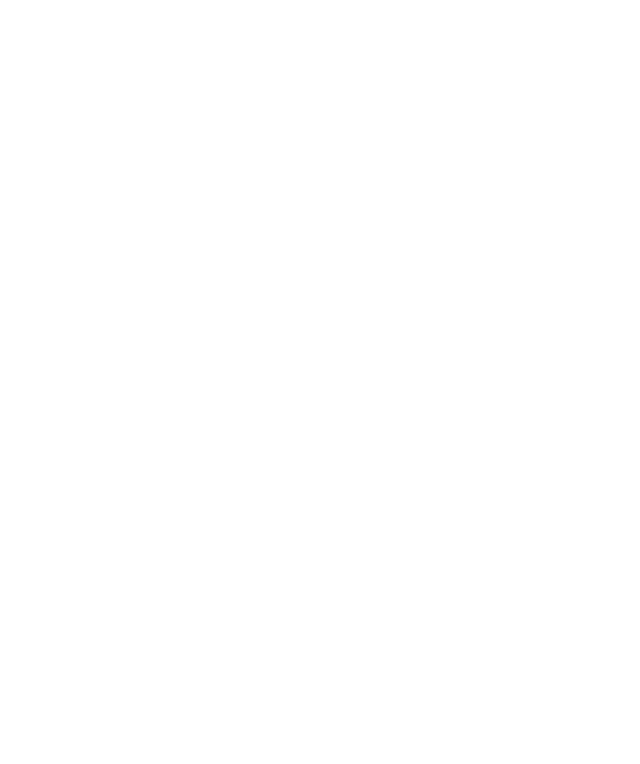
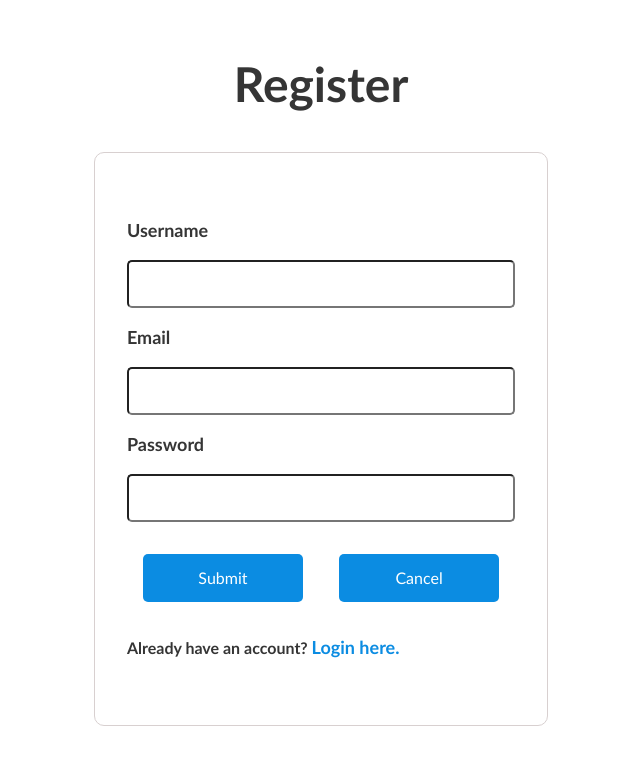
Before and after one commit to Gesifeta/socialmedia, a website: page views/register.html in a window 1280 px wide. Shown: the whole page, without its empty margins (319-959 px from the left). Drawn offline with Linux system fonts and the light colour scheme.

Commit message:
register, login and post form added

```diff
--- a/styles/global.css
+++ b/styles/global.css
@@ -4,6 +4,7 @@
     box-sizing: border-box;
     font-family: 'Trebuchet MS', 'Lucida Sans Unicode', 'Lucida Grande', 'Lucida Sans', Arial, sans-serif;
     font-size: 1rem;
+    color: #353535;
     line-height: 1.5;
 }
 
@@ -34,22 +35,37 @@ select {
     min-height: 3rem;
     outline: none;
     border-radius: 5px;
+    font-size: 1.125rem;
+    width: 100%;
+}
+
+textarea {
+    resize: 5;
+    columns: 30;
+}
+
+a {
+    text-decoration: none;
+    color: rgb(11, 140, 226);
 }
 
 input:focus,
 textarea:focus,
 select:focus {
-    border: 3px solid rgb(21, 119, 21);
+    border: 3px solid rgb(171, 196, 171);
 }
 
 .btn-primary {
     color: #1b88bb;
 
 }
-h1{
+
+h1 {
     font-size: 3rem;
     font-weight: bold;
+
 }
-h5{
+
+h5 {
     font-size: 1rem;
 }
--- a/styles/main.css
+++ b/styles/main.css
@@ -1,29 +1,37 @@
 @import url("./global.css");
-.app{
+@import url("./register.css");
+@import url("./post.css");
+
+.app {
     display: flex;
     flex-direction: column;
     row-gap: 3rem;
+    justify-content: flex-start;
 }
-.app__header{
+
+.app__header {
     background-color: rgb(11, 140, 226);
     display: flex;
     justify-content: flex-end;
 }
-.app .main{
+
+.app .main {
+    display: flex;
     margin: auto;
-    display: flex;
     flex-direction: column;
     justify-content: center;
     align-items: center;
 }
-.app__text-container{
+
+.app__text-container {
     display: flex;
     flex-direction: column;
     justify-content: center;
     align-items: center;
     margin: 2rem;
 }
-.main button{
+
+.main button {
     background-color: rgb(11, 140, 226);
     color: #fff;
     font-weight: bold;
--- /dev/null
+++ b/styles/post.css
@@ -0,0 +1,20 @@
+.app__post {
+    display: flex;
+    flex-direction: column;
+    gap: 3rem;
+    margin: auto;
+    max-width: 80%;
+}
+
+.app__post-form {
+    border-radius: 10px;
+    border: 1px solid rgb(214, 203, 203);
+    margin: auto;
+    display: flex;
+    flex-direction: column;
+    justify-content: center;
+    align-items: center;
+    gap: 1rem;
+    padding: 2rem;
+    width: 90%;
+}
--- /dev/null
+++ b/styles/register.css
@@ -0,0 +1,43 @@
+.app__register-user {
+    margin: auto;
+    display: flex;
+    flex-direction: column;
+    justify-content: center;
+    align-items: center;
+    row-gap: 2rem;
+    max-width: 80%;
+    padding: 3rem 2rem;
+}
+
+.app__register-form {
+    border-radius: 10px;
+    display: flex;
+    flex-direction: column;
+    row-gap: 1rem;
+    border: 1px solid rgb(216, 208, 208);
+    padding: 4rem 2rem;
+}
+
+.app__register-form .form-control {
+    display: flex;
+    flex-direction: column;
+    gap: 1rem;
+    justify-content: space-evenly;
+}
+
+.app__register-form label {
+    font-weight: bolder;
+    font-size: large;
+}
+
+.app__register-form .btn-primary {
+    background-color: rgb(11, 140, 226);
+    color: #fff;
+}
+
+.app__register-form a {
+    font-weight: bolder;
+    font-size: large;
+}
+
+@media screen and (max-width:700px) {}
--- a/views/login.html
+++ b/views/login.html
@@ -0,0 +1,32 @@
+<!DOCTYPE html>
+<html lang="en">
+
+<head>
+    <meta charset="UTF-8">
+    <meta name="viewport" content="width=device-width, initial-scale=1.0">
+    <link rel="stylesheet" href="../styles/main.css">
+    <title>Login</title>
+</head>
+
+<body>
+    <div class="app__register-user">
+        <h1>Login</h1>
+        <form action="" method="post" class="app__register-form">
+            <div class="form-control">
+                <label for="username">Username</label>
+                <input type="text" name="username" id="username">
+            </div>
+            <div class="form-control">
+                <label for="password">Password</label>
+                <input type="password" name="password" id="password">
+            </div>
+            <div class="btn-group">
+                <button class="btn-primary">Login</button>
+                <button class="btn-primary">Cancel</button>
+            </div>
+            <h4>Don't have an account? <a href="">Register here.</a> </h4>
+        </form>
+    </div>
+</body>
+
+</html>
--- a/views/register.html
+++ b/views/register.html
@@ -0,0 +1,36 @@
+<!DOCTYPE html>
+<html lang="en">
+
+<head>
+    <meta charset="UTF-8">
+    <meta name="viewport" content="width=device-width, initial-scale=1.0">
+    <link rel="stylesheet" href="../styles/main.css">
+    <title>Register</title>
+</head>
+
+<body>
+    <div class="app__register-user">
+        <h1>Register</h1>
+        <form action="" method="post" class="app__register-form">
+            <div class="form-control">
+                <label for="username">Username</label>
+                <input type="text" name="username" id="username">
+            </div>
+            <div class="form-control">
+                <label for="email">Email</label>
+                <input type="email" name="email" id="email">
+            </div>
+            <div class="form-control">
+                <label for="password">Password</label>
+                <input type="password" name="password" id="password">
+            </div>
+            <div class="btn-group">
+                <button class="btn-primary">Submit</button>
+                <button class="btn-primary">Cancel</button>
+            </div>
+            <h4>Already have an account? <a href="">Login here.</a> </h4>
+        </form>
+    </div>
+</body>
+
+</html>
```
Also changed, not shown: views/post.html (+26 -0 lines), 1 other file.
